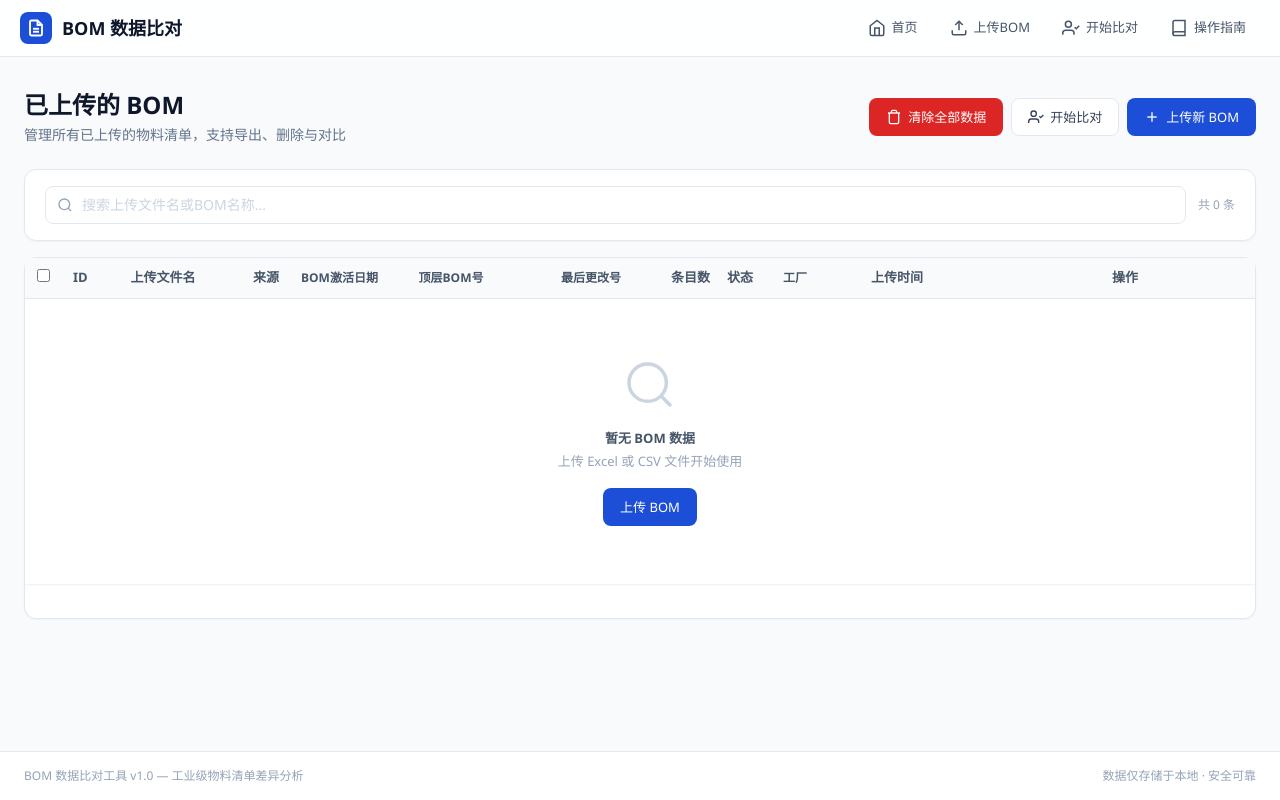
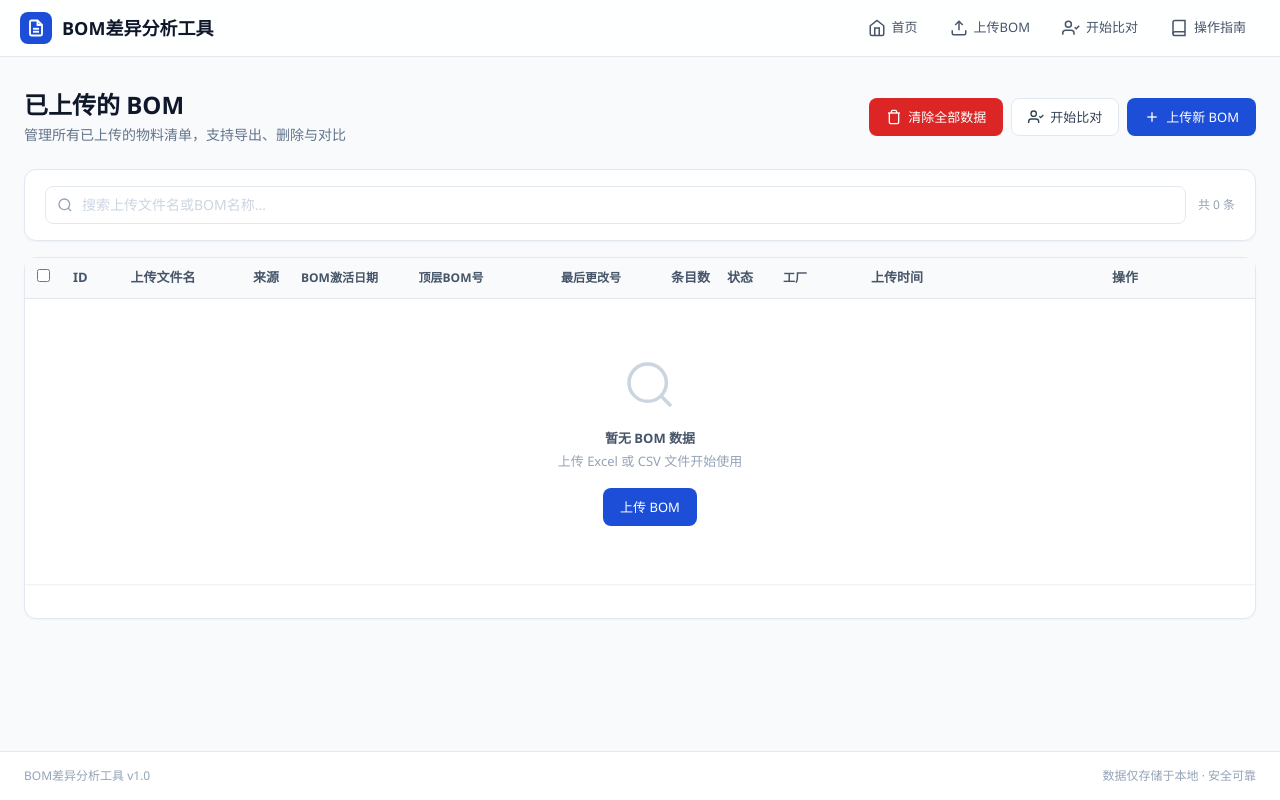
Before and after one commit to TYA1204/BOM-Data-Comparison, a Flask app: page /bom_list in a window 1280 px wide. Run offline with Flask 3, Linux system fonts and the light colour scheme; data that the repository does not hold is empty; some libraries are stand-ins or nearby versions.

Commit message:
统一命名：更名为「BOM差异分析工具」
- base.html: title/meta/navbar/footer 统一改名
- bom_list.html: 页面标题
- index.html: 首页标题
- sop.html: 操作指南标题

```diff
--- a/app/templates/base.html
+++ b/app/templates/base.html
@@ -3,8 +3,8 @@
 <head>
     <meta charset="UTF-8">
     <meta name="viewport" content="width=device-width, initial-scale=1.0">
-    <title>{% block title %}BOM 数据比对{% endblock %} — 工业级物料清单差异分析工具</title>
-    <meta name="description" content="专业的 BOM 数据比对工具，支持 Excel 导入、智能差异识别、报告导出">
+    <title>{% block title %}BOM差异分析工具{% endblock %}</title>
+    <meta name="description" content="专业的 BOM差异分析工具，支持 Excel 导入、智能差异识别、报告导出">
     <script src="https://cdn.tailwindcss.com"></script>
     <link rel="stylesheet" href="{{ url_for('static', filename='css/app.css') }}">
     <script src="{{ url_for('static', filename='js/app.js') }}"></script>
@@ -17,11 +17,11 @@
 <!-- Navigation Bar -->
 <nav class="nav" role="navigation" aria-label="主导航">
     <div class="nav__inner">
-        <a href="/" class="nav__brand" aria-label="BOM 数据比对工具 首页">
+        <a href="/" class="nav__brand" aria-label="BOM差异分析工具 首页">
             <span class="nav__brand-icon" aria-hidden="true">
                 <svg width="18" height="18" viewBox="0 0 24 24" fill="none" stroke="currentColor" stroke-width="2.5"><path d="M14 2H6a2 2 0 0 0-2 2v16a2 2 0 0 0 2 2h12a2 2 0 0 0 2-2V8z"/><polyline points="14 2 14 8 20 8"/><line x1="16" y1="13" x2="8" y2="13"/><line x1="16" y1="17" x2="8" y2="17"/></svg>
             </span>
-            BOM 数据比对
+            BOM差异分析工具
         </a>
 
         <!-- Desktop Links -->
@@ -91,7 +91,7 @@
 <!-- Footer -->
 <footer class="border-t border-slate-200 bg-white mt-auto">
     <div class="max-w-7xl mx-auto px-4 md:px-6 py-4 flex flex-col sm:flex-row items-center justify-between gap-2 text-xs text-slate-400">
-        <span>BOM 数据比对工具 v1.0 — 工业级物料清单差异分析</span>
+        <span>BOM差异分析工具 v1.0</span>
         <span>数据仅存储于本地 · 安全可靠</span>
     </div>
 </footer>
--- a/app/templates/bom_list.html
+++ b/app/templates/bom_list.html
@@ -1,5 +1,5 @@
 {% extends "base.html" %}
-{% block title %}BOM 管理{% endblock %}
+{% block title %}BOM差异分析工具{% endblock %}
 
 {% block content %}
 <div class="max-w-screen-2xl mx-auto px-4 md:px-6 py-6 md:py-8">
--- a/app/templates/index.html
+++ b/app/templates/index.html
@@ -6,7 +6,7 @@
 
     <!-- Hero Section -->
     <div class="mb-8 animate-fade-in">
-        <h1 class="text-2xl md:text-3xl font-bold text-slate-900 tracking-tight">BOM 数据比对</h1>
+        <h1 class="text-2xl md:text-3xl font-bold text-slate-900 tracking-tight">BOM差异分析工具</h1>
         <p class="text-slate-500 mt-2 max-w-2xl">
             上传 BOM 文件自动识别层级结构，一键比对差异项，生成结构化差异报告。
             替代传统人工核验，效率提升 <strong class="text-slate-700">80%</strong> 以上。
--- a/app/templates/sop.html
+++ b/app/templates/sop.html
@@ -1,5 +1,5 @@
 {% extends "base.html" %}
-{% block title %}操作指南 — BOM 数据比对{% endblock %}
+{% block title %}操作指南 — BOM差异分析工具{% endblock %}
 {% block content %}
 <div class="max-w-4xl mx-auto px-4 md:px-6 py-8">
     <div class="bg-white rounded-xl shadow-sm border border-slate-200 p-6 md:p-8">
@@ -7,7 +7,7 @@
     </div>
 
     <div class="mt-6 text-center text-xs text-slate-400">
-        <p>本指南基于 BOM 数据比对系统 v1.0 编写 · 如有疑问请联系管理员</p>
+        <p>本指南基于 BOM差异分析工具 v1.0 编写 · 如有疑问请联系管理员</p>
         <p class="mt-1">
             <a href="/" class="text-blue-500 hover:text-blue-600">返回首页</a>
             &nbsp;·&nbsp;
```
